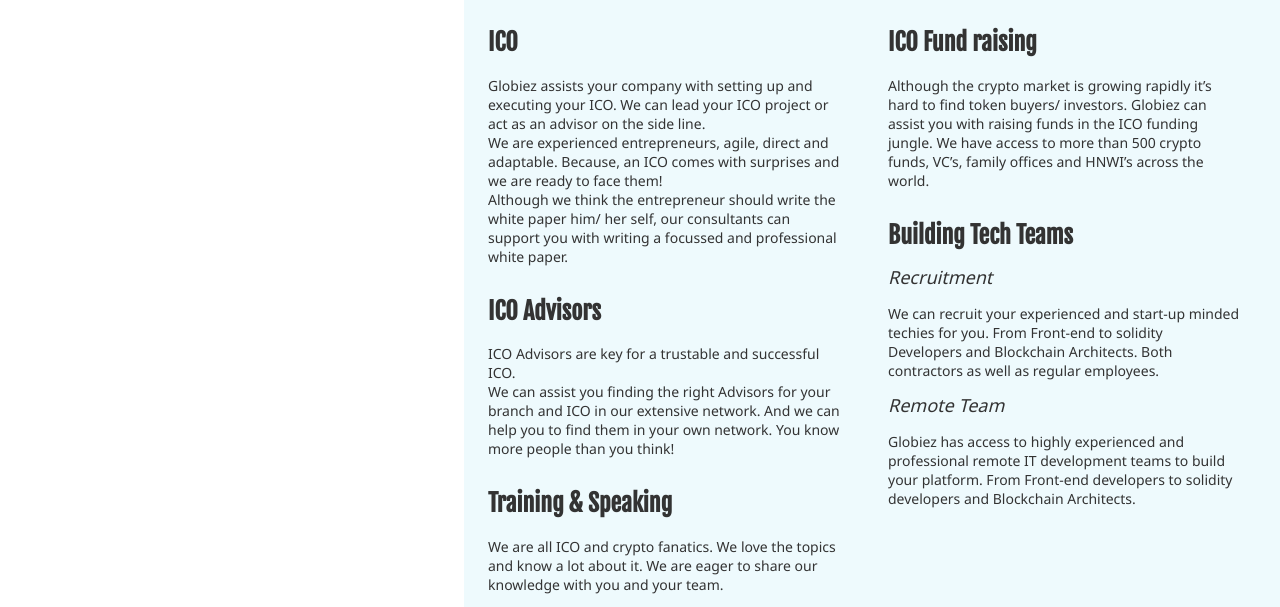
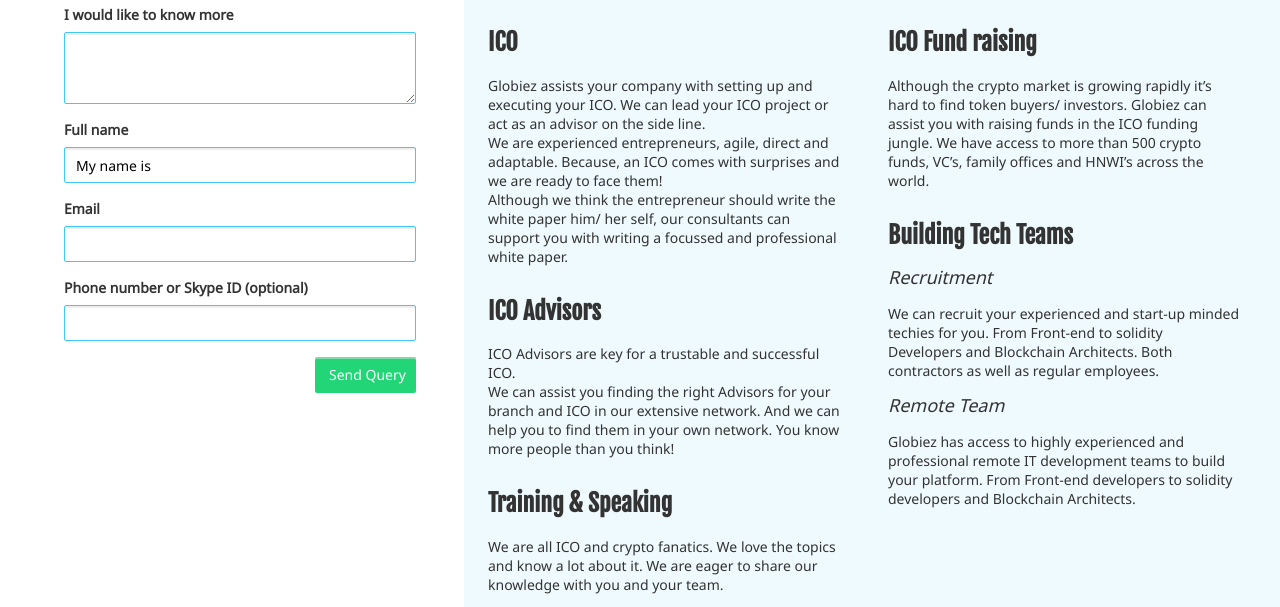
Before and after one commit to elisium/globiez-website, a Gatsby site: page /services in a window 1280 px wide. Shown: the part 163-770 px from the top of the page. Built offline with nearby package versions, Linux system fonts and the light colour scheme; Gatsby itself is replaced by a stand-in of ours.

Commit message:
servies form, form submition wip

```diff
--- a/src/components/header/header.module.css
+++ b/src/components/header/header.module.css
@@ -32,6 +32,7 @@
     color: #333333;
     color: var(--black);
     margin-right: 40px;
+    height: 18px;
 }
 
 .nav_link[aria-current="page"], .nav_link.active {
--- a/src/components/layout/index.css
+++ b/src/components/layout/index.css
@@ -58,7 +58,6 @@ a:active {
   color: #00719b;
 }
 a:focus {
-  display: inline-block;
   color: #00719b;
   border-radius: 2px;
   background-color: #eeeeee;
@@ -638,7 +637,7 @@ label {
   font-weight: bold;
 }
 
-input {
+input, textarea {
   display: block;
   background: #000;
   border-radius: 2px;
@@ -652,7 +651,11 @@ input {
   width: 100%;
 }
 
-input:focus {
+textarea {
+  height: 72px;
+}
+
+input:focus, textarea:focus {
   border-radius: 2px;
   box-shadow: inset 0 1px 2px 0 rgba(187, 187, 187, 0.5);
   background-color: #ffffff;
@@ -675,16 +678,19 @@ input:focus {
 
 .button:hover {
     background-color: #1de47b;
+    color: #fff;
     box-shadow: 0 2px 4px 0 rgba(85, 85, 85, 0.2);
 }
 
 .button:active {
     background-color: #17bf67;
+    color: #fff;
     box-shadow: inset 0 -1px 3px 0 rgba(85, 85, 85, 0.2);
 }
 
 .button:focus {
     background-color: #22d677;
+    color: #fff;
     background-color: var(--algae-green);
     outline: solid 1px #18bf67;
 }
--- a/src/pages/services.js
+++ b/src/pages/services.js
@@ -1,5 +1,6 @@
 import React from 'react';
 import Layout from '../components/layout';
+import styles from './styles/services.module.css';
 
 const Services = ({ data, location }) => {
 
@@ -8,6 +9,27 @@ const Services = ({ data, location }) => {
             <div className="row">
                 <aside className="left-panel col col-4-of-12 col-4-of-8">
                     <h1>Query</h1>
+                    <form name="services" method="POST" action="/form-success/services" netlify="true">
+                        <div className={styles.form_entry}>
+                            <label htmlFor="query">I would like to know more</label>
+                            <textarea id="query" name="query"></textarea>
+                        </div>
+                        <div className={styles.form_entry}>
+                            <label htmlFor="name">Full name</label>
+                            <input id="name" name="name" type="text" defaultValue="My name is " />
+                        </div>
+                        <div className={styles.form_entry}>
+                            <label htmlFor="email">Email</label>
+                            <input id="email" name="email" type="email" />
+                        </div>
+                        <div className={styles.form_entry}>
+                            <label htmlFor="phoneSkype">Phone number or Skype ID (optional)</label>
+                            <input id="phoneSkype" name="phoneSkype" type="email" />
+                        </div>
+                        <div className={styles.form_actions}>
+                            <input className={`button ${styles.form_send}`} type="submit" value="Send Query" />
+                        </div>
+                    </form>
                 </aside>
                 <div className="right-panel col col-8-of-12 col-4-of-8">
                     <h1>Services</h1>
--- /dev/null
+++ b/src/pages/styles/services.module.css
@@ -0,0 +1,13 @@
+.form_entry {
+    padding-bottom: 8px;
+}
+
+.form_actions {
+    display: flex;
+    justify-content: flex-end;
+    margin-top: 8px;
+}
+
+.form_send {
+    width: 101px;
+}
--- a/src/pages/styles/vacancies.module.css
+++ b/src/pages/styles/vacancies.module.css
@@ -41,3 +41,7 @@
 .form_send {
     width: 135px;
 }
+
+.social_links {
+    padding-top: 8px;
+}
```
Also changed, not shown: src/components/shared/socialIcons.js (added, +25 -0 lines), src/components/shared/socialIcons.module.css (added, +14 -0 lines), src/pages/vacancies.js (+12 -7 lines), src/components/shared/icons/facebook-icon.svg (added), src/components/shared/icons/linked-in-icon.svg (added), src/components/shared/icons/telegram-icon.svg (added), src/components/shared/icons/twitter-icon.svg (added).
